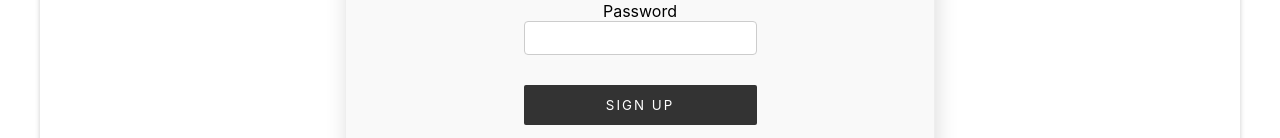
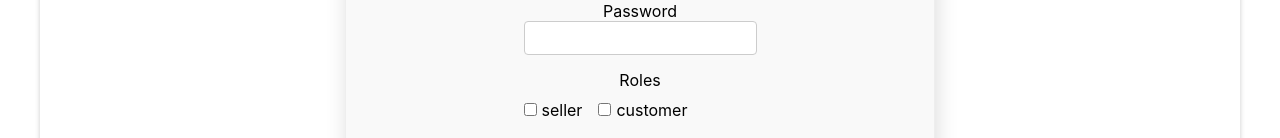
Before and after one commit to Azuki04/Webshop, a React (Create React App) app in the folder frontend/: page /register in a window 1280 px wide. Shown: the part 814-952 px from the top of the page. Built offline with nearby package versions, Linux system fonts and the light colour scheme.

Commit message:
added role box for Register.js

```diff
--- a/frontend/src/components/Page/Register.js
+++ b/frontend/src/components/Page/Register.js
@@ -1,6 +1,7 @@
 import React, { Component } from "react";
 
 import Auth from "../services/Auth";
+import AuthService from "../services/Auth";
 
 const required = value => {
     if (!value) {
@@ -33,6 +34,7 @@ const vpassword = value => {
     }
 };
 
+
 export default class Register extends Component {
     constructor(props) {
         super(props);
@@ -40,13 +42,16 @@ export default class Register extends Component {
         this.onChangeUsername = this.onChangeUsername.bind(this);
         this.onChangeEmail = this.onChangeEmail.bind(this);
         this.onChangePassword = this.onChangePassword.bind(this);
+        this.onChangeRoleHandler = this.onChangeRoleHandler.bind(this);
 
         this.state = {
             username: "",
             email: "",
             password: "",
             successful: false,
-            message: ""
+            message: "",
+            roles: ["seller", "customer"],
+            selectedRoles: []
         };
     }
 
@@ -68,6 +73,11 @@ export default class Register extends Component {
         });
     }
 
+    onChangeRoleHandler = (event) => {
+        this.setState({ role: event.target.value });
+    };
+
+
     handleRegister(e) {
         e.preventDefault();
 
@@ -82,7 +92,8 @@ export default class Register extends Component {
             Auth.register(
                 this.state.username,
                 this.state.email,
-                this.state.password
+                this.state.password,
+                this.state.selectedRoles
             ).then(
                 response => {
                     this.setState({
@@ -106,6 +117,24 @@ export default class Register extends Component {
             );
         }
     }
+
+
+    onChangeRolesHandler = (event) => {
+        const role = event.target.value;
+        const isChecked = event.target.checked;
+
+        if (isChecked) {
+            this.setState((prevState) => ({
+                selectedRoles: [...prevState.selectedRoles, role]
+            }));
+        } else {
+            this.setState((prevState) => ({
+                selectedRoles: prevState.selectedRoles.filter((selectedRole) => selectedRole !== role)
+            }));
+        }
+    }
+
+
 
     render() {
         return (
@@ -162,6 +191,31 @@ export default class Register extends Component {
                                 </div>
 
                                 <div className="form-group">
+                                    <label htmlFor="role" style={{ marginBottom: '10px' }}>Roles</label>
+                                    <div style={{ display: 'flex' }}>
+                                        {this.state.roles.map((role) => (
+                                            <div key={role} className="form-check" style={{ marginRight: '16px' }}>
+                                                <input
+                                                    type="checkbox"
+                                                    id={role}
+                                                    name="roles"
+                                                    value={role}
+                                                    checked={this.state.selectedRoles.includes(role)}
+                                                    onChange={this.onChangeRolesHandler}
+                                                    className="form-check-input"
+                                                    style={{ marginRight: '5px' }}
+                                                />
+                                                <label htmlFor={role} className="form-check-label">
+                                                    {role}
+                                                </label>
+                                            </div>
+                                        ))}
+                                    </div>
+                                </div>
+
+
+
+                                <div className="form-group">
                                     <button className="btn btn-primary btn-block">Sign Up</button>
                                 </div>
                             </div>
--- a/frontend/src/components/services/Auth.js
+++ b/frontend/src/components/services/Auth.js
@@ -6,11 +6,12 @@ const API_URL = "http://localhost:8080/api/auth/";
  * The service uses Axios for HTTP requests
  * and Local Storage for user information & JWT.
  */
-const register = (username, email, password) => {
+const register = (username, email, password, role) => {
     return axios.post(API_URL + "signup", {
         username,
         email,
         password,
+        role
     });
 };
 
```
